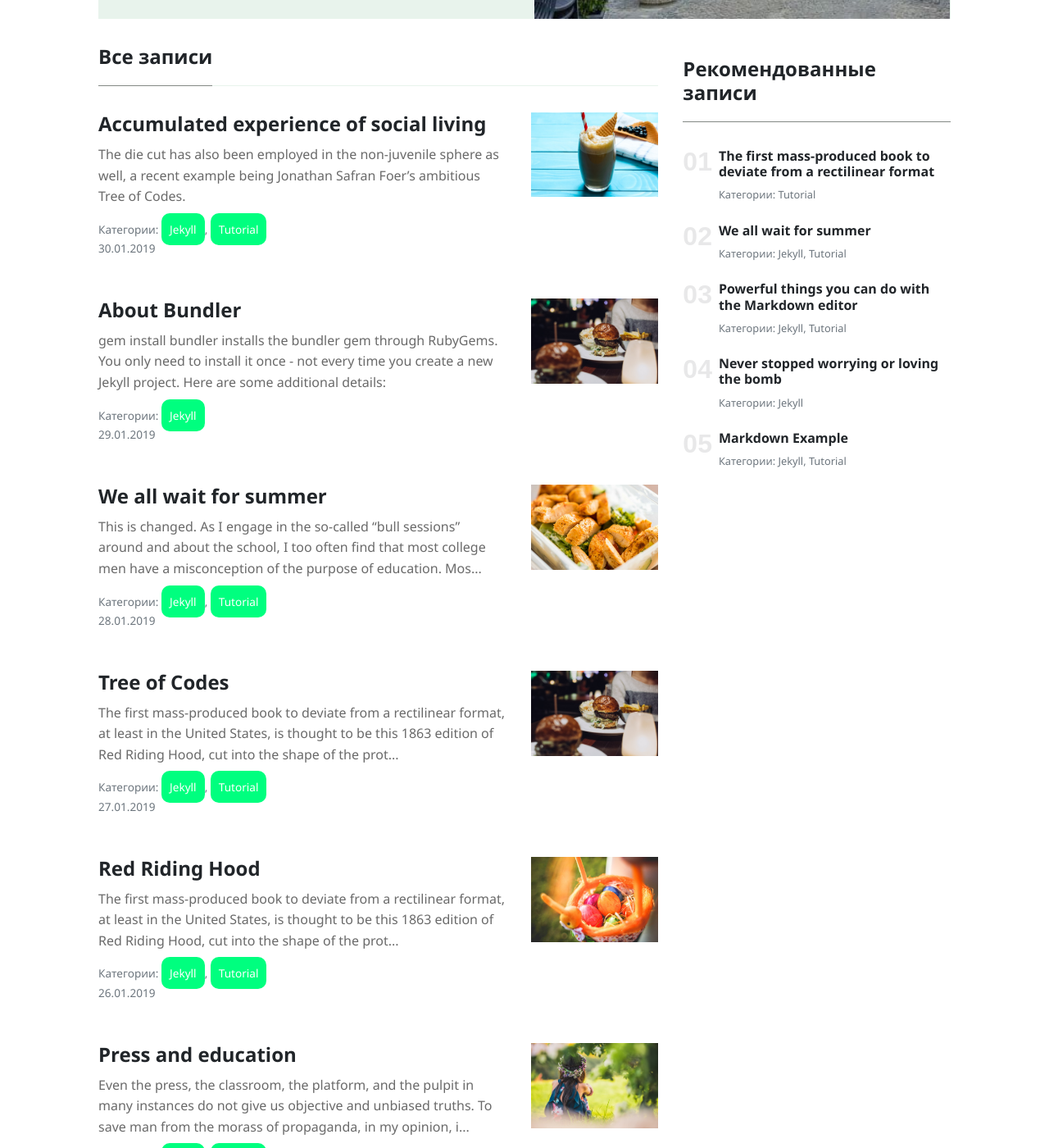
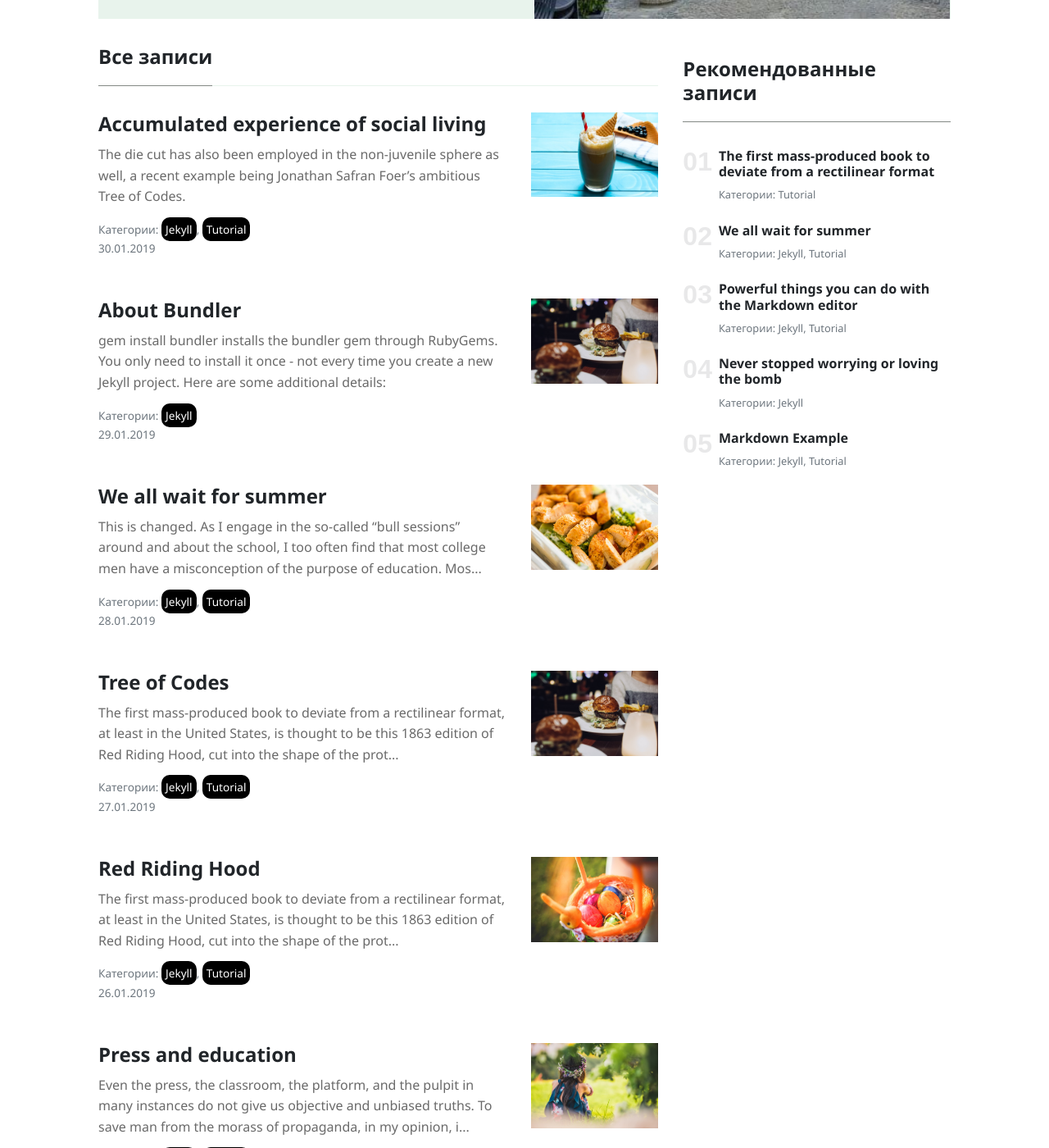
Before and after one commit to DaniilChizhevskii/Coding-Ti.me, a Jekyll site: the page built from index.html, in a window 1280 px wide and 1400 px high, scrolled down 911 px. Shown: the whole window at 82% size. Built offline with Jekyll 4.4.1, drawn with Linux system fonts in a browser that asks for light colours; nearby versions of some CDN libraries; the list of posts is cut into pages by our own code.

Commit message:
Update tracking-header.html

```diff
--- a/_includes/tracking-header.html
+++ b/_includes/tracking-header.html
@@ -4,8 +4,8 @@
 border-radius: 10px;
 -moz-border-radius: 10px;
 -webkit-border-radius: 10px;
-background-color: #00FF7F;
-padding: 10px;
+background-color: #000000;
+padding: 5px;
 color: #FFFFFF !important;
 font-color: #FFFFFF !important;
 }
```
